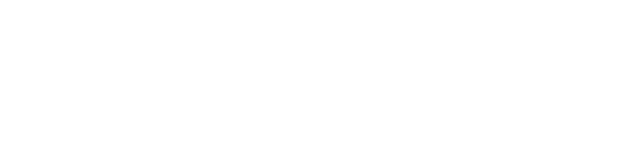
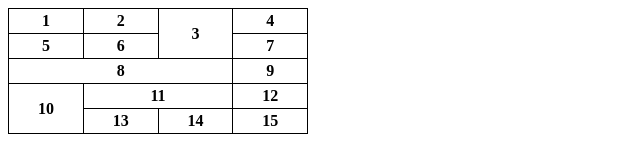
Before and after one commit to kauangross/html-css, a plain HTML site: page Desafios/d013/tabela01.html in a window 1280 px wide. Shown: the whole page, without its empty margins (0-640 px from the left). Drawn offline with Linux system fonts and the light colour scheme.

Commit message:
tabelas treino

```diff
--- a/Desafios/d013/tabela01.html
+++ b/Desafios/d013/tabela01.html
@@ -4,8 +4,49 @@
     <meta charset="UTF-8">
     <meta name="viewport" content="width=device-width, initial-scale=1.0">
     <title>Tabela</title>
+    <style>
+        table {
+            width: 300px;
+            border-collapse: collapse;
+        }
+
+        td {
+            border: 1px solid black;
+            padding: 3px;
+            text-align: center;
+            font-weight: bold;
+        }
+
+    </style>
 </head>
 <body>
+    <table>
+        <tr>
+            <td>1</td>
+            <td>2</td>
+            <td rowspan="2">3</td>
+            <td>4</td>
+        </tr>
+        <tr>
+            <td>5</td>
+            <td>6</td>
+            <td>7</td>
+        </tr>
+        <tr>
+            <td colspan="3">8</td>
+            <td>9</td>
+        </tr>
+        <tr>
+            <td rowspan="2">10</td>
+            <td colspan="2">11</td>
+            <td>12</td>
 
+        </tr>
+        <tr>
+            <td>13</td>
+            <td>14</td>
+            <td>15</td>
+        </tr>
+    </table>
 </body>
 </html>
```
Also changed, not shown: Desafios/d013/tabela02.html (added, +47 -0 lines).
